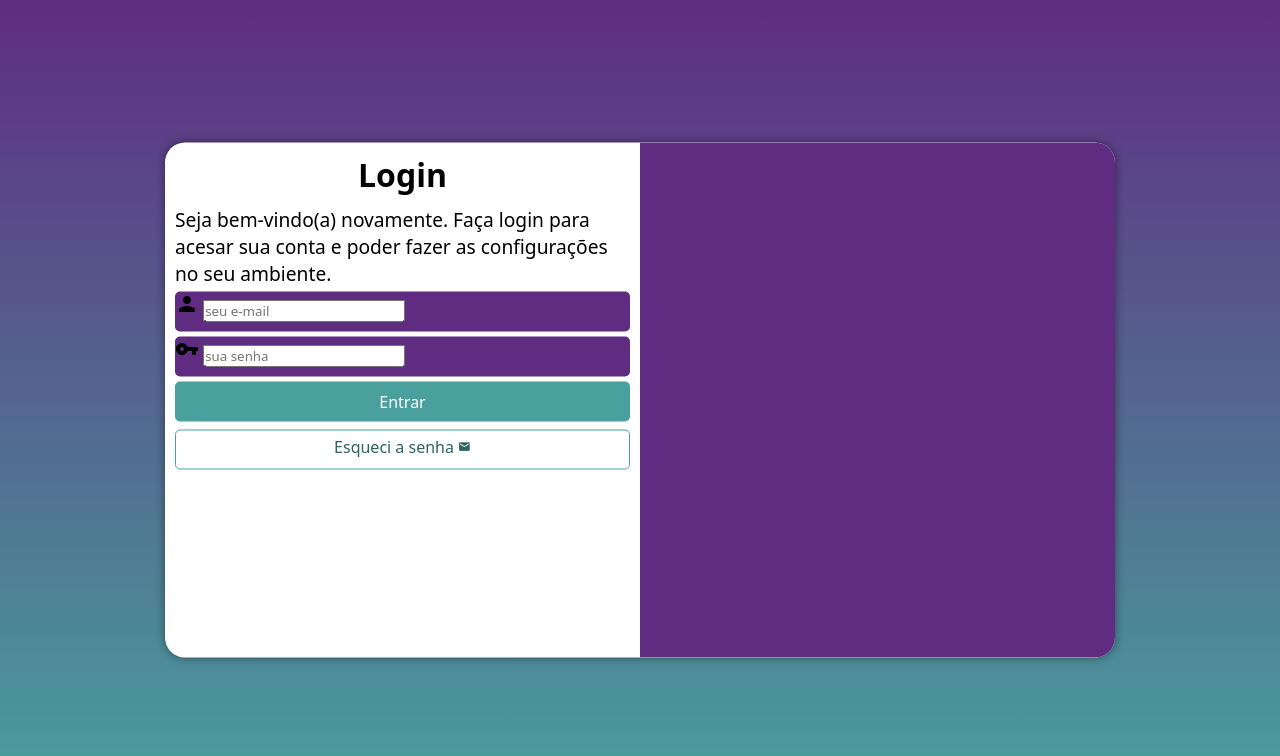
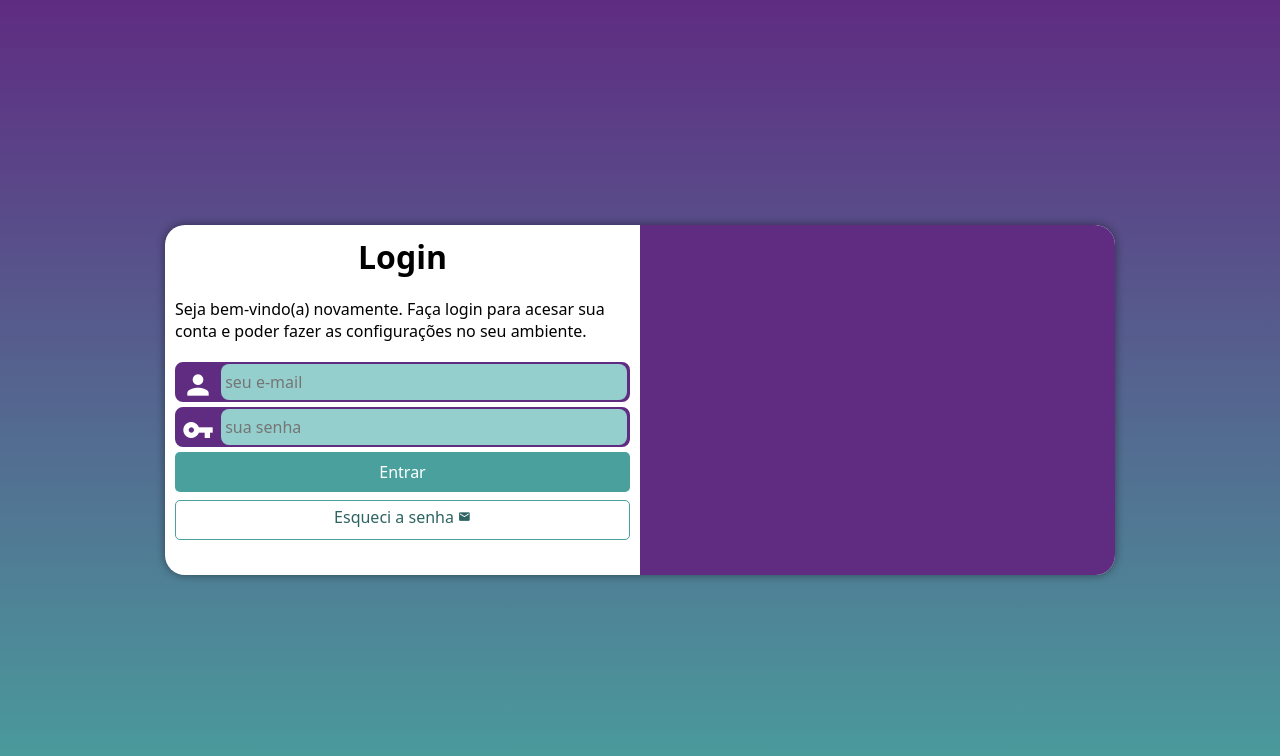
Before and after one commit to miguelantunesmelo/projeto-login, a plain HTML site: page index.html in a window 1280 px wide. Drawn offline with Linux system fonts and the light colour scheme.

Commit message:
versão 001

```diff
--- a/estilo/media-query.css
+++ b/estilo/media-query.css
@@ -7,6 +7,7 @@
 
     section#login {
         width: 80vw;
+        height: 300px;
 
     }
 
@@ -29,6 +30,7 @@
 
     section#login {
         width: 950px;
+        height: 350px;
     }
 
     section#login > div#imagem {
@@ -47,6 +49,7 @@
     }
 
     div#formulario > p {
-        font-size: 1.2em;
+        font-size: 1em;
+        margin: 20px 0px;
     }
 }
--- a/estilo/style.css
+++ b/estilo/style.css
@@ -67,15 +67,40 @@ div#formulario > p {
 
 form > div.campo {
     background-color: #5f2c82;
+    border: 2px solid #5f2c82;
     display: block;
     width: 100%;
     height: 40px;
-    border-radius: 5px;
+    border-radius: 8px;
     margin: 5px 0px;
 }
 
 div.campo > label {
     display: none;
+}
+
+div.campo > span {
+    color: white;
+
+    font-size: 2em;
+    width: 40px;
+    padding: 5px;
+}
+
+div.campo > input {
+    background-color: #94cfcd;
+    font-size: 1em;
+    width: calc(100% - 45.5px);
+    height: 100%;
+    transform: translateY(-13px);
+    border: 0px;
+    border-radius: 8px;
+    padding: 4px;
+}
+
+div.campo > input:focus-within {
+    background-color: white;
+    border: none;
 }
 
 form > input[type=submit] {
```
